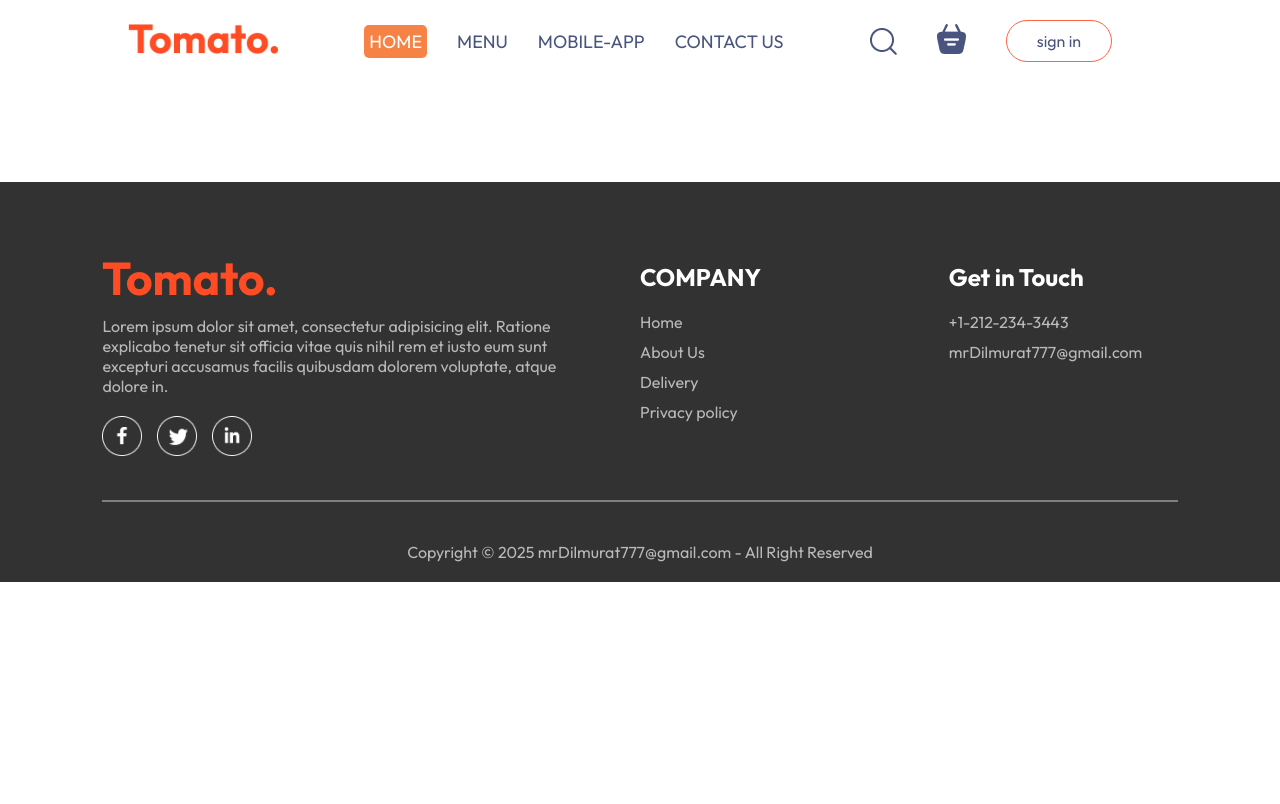
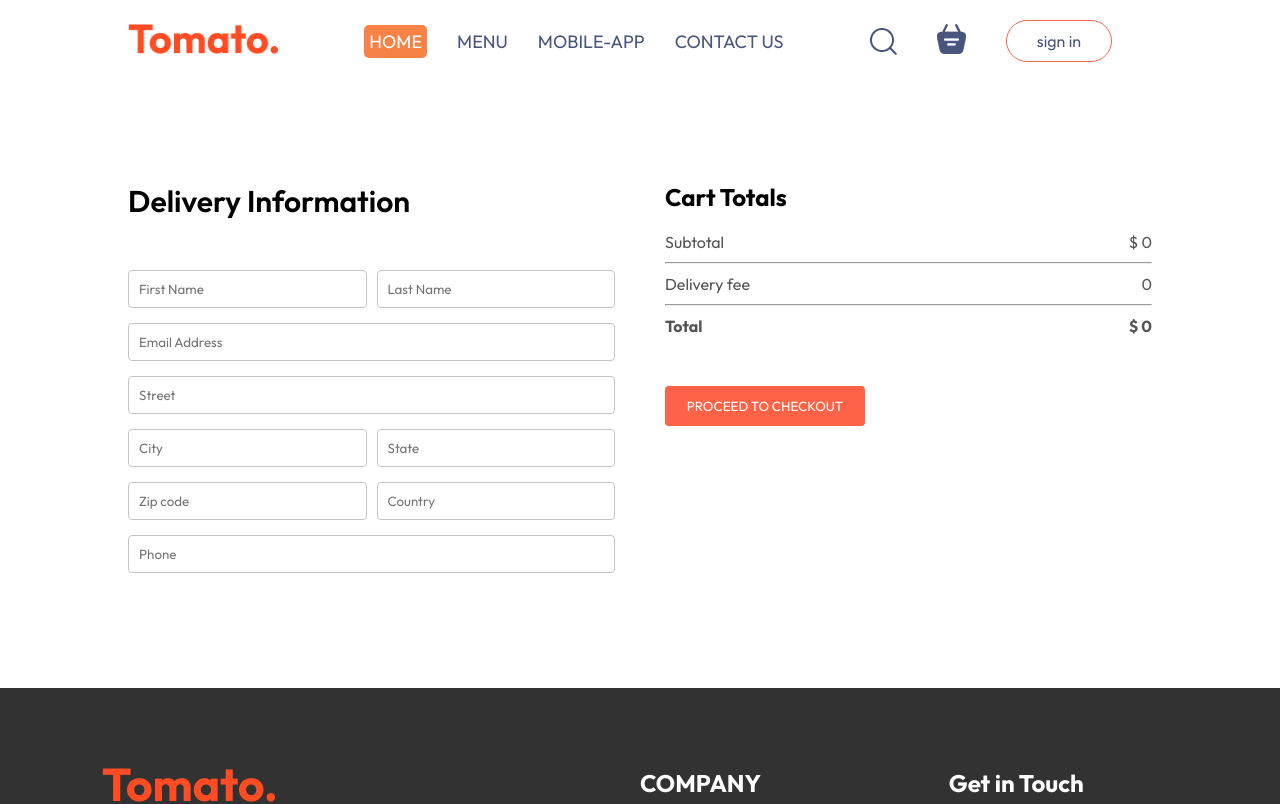
Before and after one commit to Dilmurat777/Building-a-Full-Stack-Food-Delivery-App, a React (Vite) app in the folder frontend/: page /order in a window 1280 px wide. Shown: the top 804 px of the page. Built offline with nearby package versions, Linux system fonts and the light colour scheme.

Commit message:
feat: add place order

```diff
--- a/frontend/src/components/Navbar/Navbar.jsx
+++ b/frontend/src/components/Navbar/Navbar.jsx
@@ -8,7 +8,7 @@
   const [menu, setMenu] = useState('home');
   const [scrollDown, setScrollDown] = useState(false);
   const [activeIcon, setActiveIcon] = useState(false);
-  const { getTotalCartAmount } = useContext(StoreContext);
+  const {getTotalCartAmount} = useContext(StoreContext)
 
   const handleMenu = (menuList) => {
     return setMenu(menuList);
@@ -69,7 +69,7 @@
           <Link to="/cart">
             <img src={assets.basket_icon} alt="" />
           </Link>
-          <div className={getTotalCartAmount() === 0 ? '' : 'dot'}>{}</div>
+          <div className={getTotalCartAmount() === 0 ? '' : 'dot'}></div>
         </div>
         <button onClick={() => setShowLogin(true)}>sign in</button>
         <div onClick={() => setActiveIcon(!activeIcon)}>
--- a/frontend/src/pages/Cart/Cart.css
+++ b/frontend/src/pages/Cart/Cart.css
@@ -20,7 +20,7 @@
 .item-price,
 .item-quantity,
 .item-total {
-  margin-left: 10px;
+  margin-left: 5px;
 }
 
 .cross {
--- a/frontend/src/pages/Cart/Cart.jsx
+++ b/frontend/src/pages/Cart/Cart.jsx
@@ -1,9 +1,11 @@
 import { useContext } from 'react';
 import './Cart.css';
 import { StoreContext } from '../../context/StoreContext';
+import { useNavigate } from 'react-router-dom';
 
 const Cart = () => {
   const { food_list, cartItems, removeFromCart, getTotalCartAmount } = useContext(StoreContext);
+  const navigate = useNavigate();
   return (
     <div className="cart">
       <div className="cart-items">
@@ -48,15 +50,15 @@
             <hr />
             <div className="cart-total-details">
               <p>Delivery fee</p>
-              <p>{2}</p>
+              <p>{getTotalCartAmount() === 0 ? 0 : 2}</p>
             </div>
             <hr />
             <div className="cart-total-details">
               <b>Total</b>
-              <b>$ {getTotalCartAmount()+2}</b>
+              <b>$ {getTotalCartAmount() === 0 ? 0 : getTotalCartAmount() + 2}</b>
             </div>
           </div>
-          <button>PROCEED TO CHECKOUT</button>
+          <button onClick={() => navigate('/order')}>PROCEED TO CHECKOUT</button>
         </div>
         <div className="cart-promocode">
           <div>
--- a/frontend/src/pages/PlaceOrder/PLaceOrder.jsx
+++ b/frontend/src/pages/PlaceOrder/PLaceOrder.jsx
@@ -1,11 +1,53 @@
-import './PlaceOrder.css'
+import { useContext } from 'react';
+import './PlaceOrder.css';
+import { StoreContext } from '../../context/StoreContext';
 
 const PLaceOrder = () => {
+	const {getTotalCartAmount} = useContext(StoreContext)
   return (
-	<div>
+    <div className="place-order">
+      <div className="place-order-left">
+        <p className="title">Delivery Information</p>
+        <div className="multi-fields">
+          <input type="text" placeholder="First Name" />
+          <input type="text" placeholder="Last Name" />
+        </div>
+        <input type="email" placeholder="Email Address" />
+        <input type="text" placeholder="Street" />
+        <div className="multi-fields">
+          <input type="text" placeholder="City" />
+          <input type="text" placeholder="State" />
+        </div>
+        <div className="multi-fields">
+          <input type="text" placeholder="Zip code" />
+          <input type="text" placeholder="Country" />
+        </div>
+        <input type="text" placeholder="Phone" />
+      </div>
+      <div className="place-order-right">
+         <div className="cart-total">
+          <h2>Cart Totals</h2>
+          <div>
+            <div className="cart-total-details">
+              <p>Subtotal</p>
+              <p>$ {getTotalCartAmount()}</p>
+            </div>
+            <hr />
+            <div className="cart-total-details">
+              <p>Delivery fee</p>
+              <p>{getTotalCartAmount() === 0 ? 0 : 2}</p>
+            </div>
+            <hr />
+            <div className="cart-total-details">
+              <b>Total</b>
+              <b>$ {getTotalCartAmount() === 0 ? 0 : getTotalCartAmount() + 2}</b>
+            </div>
+          </div>
+          <button>PROCEED TO CHECKOUT</button>
+        </div>
+      </div>
+    </div>
+  );
+};
 
-	</div>
-  )
-}
-
-export default PLaceOrder
+export default PLaceOrder;
--- a/frontend/src/pages/PlaceOrder/PlaceOrder.css
+++ b/frontend/src/pages/PlaceOrder/PlaceOrder.css
@@ -0,0 +1,41 @@
+.place-order {
+	display: flex;
+	align-items: start;
+	justify-content: space-between;
+	gap: 50px;
+	margin-top: 100px;
+}
+
+.place-order-left {
+	width: 100%;
+	max-width: max(30%, 500px);
+}
+
+.place-order-left .title {
+	font-weight: 600;
+	font-size: 30px;
+	margin-bottom: 50px;
+}
+
+.place-order-left input {
+	margin-bottom: 15px;
+	width: 100%;
+	padding: 10px;
+	border: 1px solid #c5c5c5;
+	border-radius: 4px;
+	outline-color: tomato;
+}
+
+.place-order-left .multi-fields {
+	display: flex;
+	gap: 10px;
+}
+
+.place-order-right {
+	width: 100%;
+	max-width: max(40%, 500px);
+}
+
+.place-order .cart-total button {
+	margin-top: 30px;
+}
```
Also changed, not shown: frontend/src/context/StoreContext.jsx (line endings or trailing spaces).
